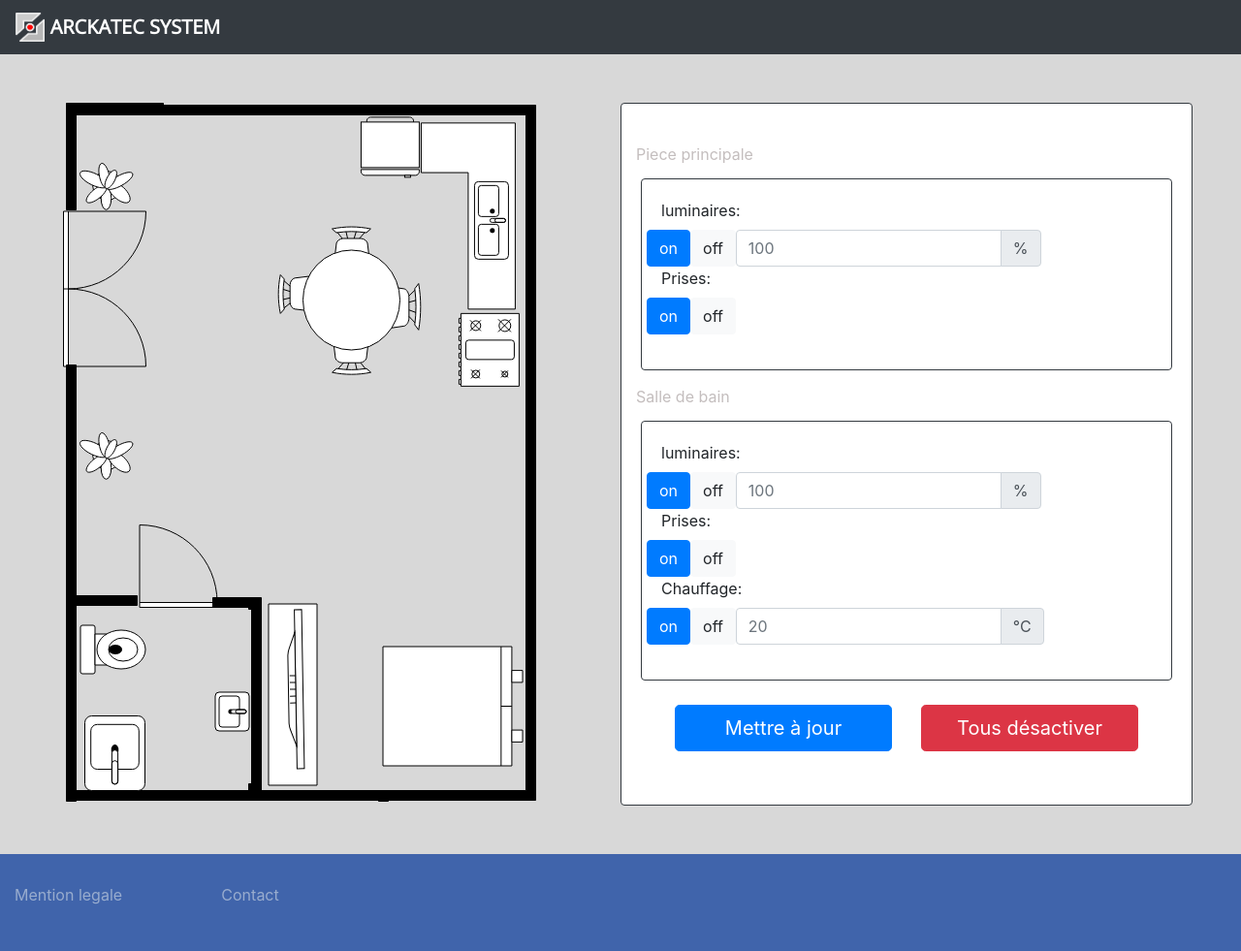
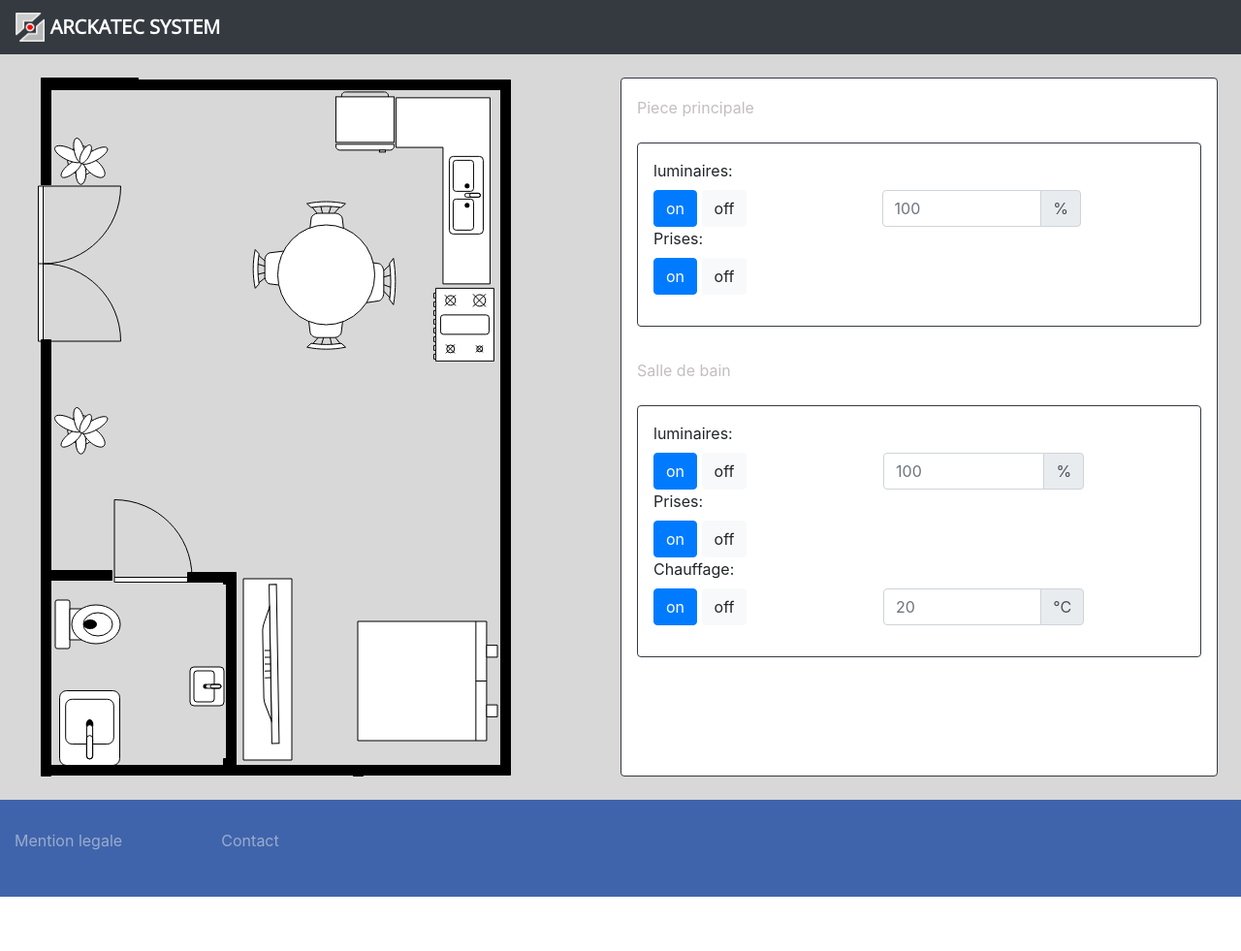
Before and after one commit to ledoux38/P13-Pydomus, a Django app: page / in a window 1280 px wide. Shown: the whole page at 97% size. After the commit the page ends 925 px from the top, so only its background shows below. Run offline with Django 3.2, Linux system fonts and the light colour scheme; the visitor is signed in with stand-in values (Sample User, id 1); data that the repository does not hold is empty; some libraries are stand-ins or nearby versions.

Commit message:
Edit frontend rendering index.html

```diff
--- a/domus/static/domus/css/creative.css
+++ b/domus/static/domus/css/creative.css
@@ -80,9 +80,19 @@ html, body
   width: 100%;
 }
 
+
+
+
+
+
 .index
 {
-  padding: 0px;
+    padding: 0px;
+    /* display: flex; */
+    flex-direction: column;
+    justify-content: space-between;
+    height: 100%;
+
 }
 
 .index > .row
@@ -92,55 +102,48 @@ html, body
 
 .index > .index-corp
 {
-  margin: 50px;
+  margin: 1.5em;
+}
+
+
+.descriptif-label
+{
+  margin-left: 1em;
+}
+
+
+.parameters
+{
+  padding: 0px;
+  background-color: white;
+}
+
+.parameters > .row
+{
+  margin: 0px;
+}
+
+.parameters > div > form > .label-group
+{
+  margin-top: 1.1em;
+  color: #c4bebe;
 }
 
 
 
 
 
-
-.parameters > div > form > .label-group
-{
-  margin-top: 10px;
-  color: #c4bebe;
-}
-
-.parameters
-{
-  /* background-color: white; */
-  padding: 30px;
-  background-color: white;
-}
-
-.parameters > .row
-{
-  /* background-color: white; */
-  /* border: 3px black solid; */
-  border-radius: 10px;
-}
-
-.parameters > .row > form
+.form-parameters
 {
   width: 100%;
 }
 
-.parameters > .row > form > .row
+.form-parameters > .row
 {
-  margin: 5px;
+  margin: 1em;
   background-color: white;
-  border-width: 3px;
-  border-radius: 10px;
-  padding: 20px;
+  padding: 1em;
   border-color: black;
-}
-
-
-
-
-.input-group
-{
-  margin-left: 10
 }
 
 
@@ -181,6 +184,7 @@ html, body
 
 
 
+
 .control-formular
 {
   margin: auto;
@@ -188,7 +192,6 @@ html, body
   background-color: white
 
 }
-
 
 .control
 {
--- a/domus/templates/domus/index.html
+++ b/domus/templates/domus/index.html
@@ -14,26 +14,29 @@
 
     <!--Img-->
     <div class="col-sm-6">
-      <span>
         <img src="{% static 'domus/img/etablissement.png' %}" alt="", class="img-fluid">
-      </span>
     </div>
 
     <!--parameters-->
     <div class="col-sm-6 parameters border border-dark rounded">
       <div class="row">
-        <form class="form-horizontal">
+        <form class="form-horizontal form-parameters">
 
           <!-- Main room -->
-          <label for="text" class="control-label label-group">Piece principale</label>
-          <div class="row salon border border-dark rounded">
+          <label for="text" class="label-group descriptif-label">Piece principale</label>
+          <div class="row main-room border border-dark rounded">
             <div class="form-group">
 
               <!-- lighting -->
               <label for="text" class="control-label">luminaires:</label>
-              <div class="row form-inline">
+              <div class="row">
+
+                <div class="col-sm-6">
                   <button type="button" class="btn btn-primary">on</button>
                   <button type="button" class="btn btn-light">off</button>
+                </div>
+
+                <div class="col-sm-6">
                   <div class="input-group">
                     <input type="text" class="form-control" placeholder="100" aria-label="percentage" aria-describedby="basic-addon2">
                     <div class="input-group-append">
@@ -42,26 +45,35 @@
                   </div>
                 </div>
 
+              </div>
+
               <!-- plug -->
               <label for="text" class="control-label">Prises:</label>
               <div class="row">
+                <div class="col-sm-6">
                   <button type="button" class="btn btn-primary">on</button>
                   <button type="button" class="btn btn-light">off</button>
+                </div>
               </div>
 
             </div>
           </div>
 
           <!-- Bathroom -->
-          <label for="text" class="control-label label-group">Salle de bain</label>
+          <label for="text" class="label-group descriptif-label">Salle de bain</label>
           <div class="row sdb border border-dark rounded">
             <div class="form-group">
               <label for="text" class="control-label">luminaires:</label>
 
               <!-- lighting -->
-              <div class="row form-inline">
+              <div class="row">
+
+                <div class="col-sm-6">
                   <button type="button" class="btn btn-primary">on</button>
                   <button type="button" class="btn btn-light">off</button>
+                </div>
+
+                <div class="col-sm-6">
                   <div class="input-group">
                     <input type="text" class="form-control" placeholder="100" aria-label="percentage" aria-describedby="basic-addon2">
                     <div class="input-group-append">
@@ -70,18 +82,27 @@
                   </div>
                 </div>
 
+              </div>
+
                 <!-- plug -->
                 <label for="text" class="control-label">Prises:</label>
                 <div class="row">
+                  <div class="col-sm-6">
+                    <button type="button" class="btn btn-primary">on</button>
+                    <button type="button" class="btn btn-light">off</button>
+                  </div>
+                </div>
+
+                <!-- heating -->
+                <label for="text" class="control-label">Chauffage:</label>
+
+                <div class="row">
+                  <div class="col-sm-6">
                     <button type="button" class="btn btn-primary">on</button>
                     <button type="button" class="btn btn-light">off</button>
                   </div>
 
-                <!-- heating -->
-                <label for="text" class="control-label">Chauffage:</label>
-                <div class="row form-inline">
-                  <button type="button" class="btn btn-primary">on</button>
-                  <button type="button" class="btn btn-light">off</button>
+                  <div class="col-sm-6">
                     <div class="input-group">
                       <input type="text" class="form-control" placeholder="20" aria-label="percentage" aria-describedby="basic-addon2">
                       <div class="input-group-append">
@@ -89,18 +110,21 @@
                       </div>
                     </div>
                   </div>
+
+                </div>
             </div>
           </div>
 
           <!-- Command -->
-          <div class="row index-exec-group">
+
+          <!-- <div class="row index-exec-group">
             <div class="col">
               <button type="button" class="btn btn-primary btn-lg btn-block">Mettre à jour</button>
             </div>
             <div class="col">
               <button type="button" class="btn btn-danger btn-lg btn-lg btn-block">Tous désactiver</button>
             </div>
-          </div>
+          </div> -->
 
         </form>
       </div>
```
Lines whose indentation alone changed are shown as unchanged.
